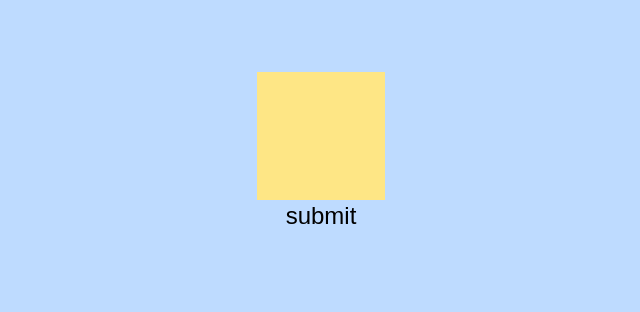
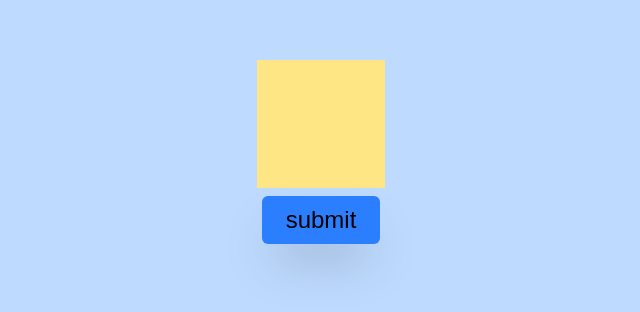
Before and after one commit to prashxant/Aurelius, a Next.js app: page /write in a window 1280 px wide. Shown: the part 248-560 px from the top of the page, without its empty margins (319-959 px from the left). Built offline with nearby package versions, Linux system fonts and the light colour scheme.

Commit message:
using usrRef to get current?.value

```diff
--- a/app/write/page.tsx
+++ b/app/write/page.tsx
@@ -1,17 +1,26 @@
-import React, { useRef } from 'react'
+'use client'
+import React, {  useRef } from 'react'
 
 function Write() {
-
+  const inputRef = useRef<HTMLInputElement>(null)
+  function handleSubmit(){
+    const message = inputRef.current?.value
+    alert(message)
+    return
+  }
 
 
 
   return (
     <div className='h-screen w-screen flex flex-col bg-blue-200 justify-center items-center'>
 
-      <input className='size-32 text-black bg-amber-200'type="text" />
+      <input ref={inputRef} className='size-32 text-black bg-amber-200'type="text" />
 
-      <button className='text-2xl text-black'>submit</button>
 
+
+
+      <button onClick={handleSubmit}
+      className='text-2xl mt-2 cursor-pointer rounded-md px-6 py-2 bg-blue-500 shadow-2xl text-black'>submit</button>
     </div>
   )
 }
```
